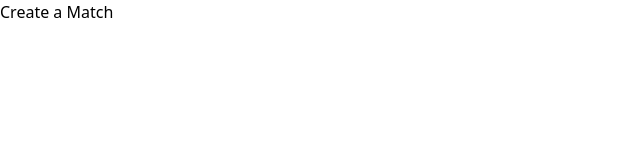
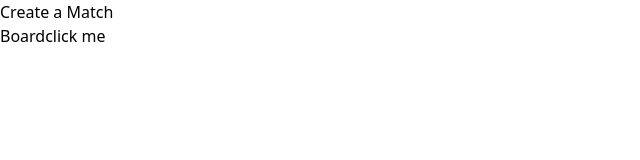
Before and after one commit to pulkitchauhan03/online-chess, a React (Vite) app: page / in a window 1280 px wide. Shown: the top 160 px of the page, without its empty margins (0-640 px from the left). Built offline with nearby package versions, Linux system fonts and the light colour scheme; no server answers; sample sign-in values are in the browser's storage.

Commit message:
Added create and join match (in progress)

```diff
--- a/src/App.tsx
+++ b/src/App.tsx
@@ -1,12 +1,13 @@
 import './App.css'
 import Login from './pages/auth/Login'
 import Signup from './pages/auth/Signup'
-import Home from './pages/match/Home';
+import VerifyMatch from './components/VerifyMatch';
+import NotFound from './components/NotFound';
 import RequireAuth from './components/RequireAuth';
 import { Route, createBrowserRouter, createRoutesFromElements, RouterProvider } from 'react-router-dom';
-import { io } from "socket.io-client";
+import { io, Socket } from "socket.io-client";
 
-const socket = io(import.meta.env.VITE_SOCKET_URL as string, {
+const socket: Socket = io(import.meta.env.VITE_SOCKET_URL as string, {
   auth: {
     'token': localStorage.getItem("token"),
   }
@@ -16,12 +17,13 @@ const router = createBrowserRouter([
   ...createRoutesFromElements(
     <Route path="/" >
       <Route path="/" element={<RequireAuth />} >
-        <Route index element={<Home socket={socket} />} />
+        <Route index element={<VerifyMatch socket={socket} />} />
       </Route>
       <Route path="/auth" >
         <Route path="signup" element={<Signup />} />
         <Route path="login" element={<Login />} />
       </Route >
+      <Route path="*" element={<NotFound />} />
     </Route >
   )
 ])
--- a/src/components/Board.tsx
+++ b/src/components/Board.tsx
@@ -1,5 +1,14 @@
-export default function Board() {
+import { MatchStatus, Move, BoardSide } from "../types/match";
+
+export default function Board({ status, handleMove }: { status: MatchStatus, handleMove: (move: Move) => void }) {
+  console.log(status);
+  const handleClick = (event: unknown) => {
+    console.log(event);
+    handleMove({ side: BoardSide.WHITE, finalPosition: "be3" } as Move);
+  }
   return (
-    <div>Board</div>
+    <div>Board
+      <button onClick={handleClick}>click me</button>
+    </div>
   )
 }
--- /dev/null
+++ b/src/components/NotFound.tsx
@@ -0,0 +1,5 @@
+export default function NotFound() {
+  return (
+    <div>NotFound</div>
+  )
+}
--- a/src/components/RequireAuth.tsx
+++ b/src/components/RequireAuth.tsx
@@ -1,5 +1,5 @@
 import { useLocation, Navigate, Outlet } from 'react-router-dom';
-import useAuth from '../hooks/useAuth';
+import { useAuth } from '../hooks/useAuth';
 
 export default function RequireAuth() {
   const auth = useAuth();
--- /dev/null
+++ b/src/components/VerifyMatch.tsx
@@ -0,0 +1,23 @@
+import { useQuery } from "../hooks/useAuth"
+import { useState, useEffect } from "react"
+import Home from "../pages/match/Home";
+import { MatchStatus } from "../types/match";
+
+export default function VerifyMatch({socket}: {socket: any}) {
+    const [ matchId, setMatchId ] = useState<string | null>(null);
+    const [ matchStatus, setMatchStatus ] = useState<MatchStatus>(MatchStatus.NOT_STARTED);
+    const query = useQuery();
+
+    useEffect(() => {
+        const id = query.get("id");
+        if(id) {
+            // Check if match exists and get match details
+            console.log(id);
+            setMatchId(id);
+        }
+    }, [query]);
+
+    return (
+        <Home socket={socket} matchId={matchId} matchStatus={matchStatus} setMatchStatus={setMatchStatus}></Home>
+    )
+}
--- a/src/hooks/useAuth.ts
+++ b/src/hooks/useAuth.ts
@@ -1,7 +1,13 @@
-const useAuth = () => {
+import { useMemo } from "react";
+import { useLocation } from "react-router-dom";
+
+export const useAuth = () => {
     const username = localStorage.getItem("username");
 
     return ({username})
 }
 
-export default useAuth;
+export const useQuery = () => {
+    const { search } = useLocation();
+    return useMemo(() => new URLSearchParams(search), [search]);
+}
--- a/src/pages/match/Home.tsx
+++ b/src/pages/match/Home.tsx
@@ -1,21 +1,44 @@
-import { useEffect, useState } from "react"
+import { useEffect } from "react"
 import { createMatch } from "../../api";
+import Board from "../../components/Board";
+import { MatchStatus, Move } from "../../types/match";
+import { useNavigate } from "react-router-dom";
 
-export default function Home(props: {socket: any}) {
-  const { socket } = props;
-  const [ matchId, setMatchId ] = useState<string | null>(null);
+export default function Home(props: {socket: any, matchId: string | null, matchStatus: MatchStatus, setMatchStatus: (matchStatus: MatchStatus) => void}) {
+  const { socket, matchId, matchStatus, setMatchStatus } = props;
+  const navigate = useNavigate();
 
   useEffect(() => {
     socket.on("connect", () => {
-      console.log("Connected to server");
+      // console.log("Connected to server");
+      if (matchId) {
+        socket.emit("join", matchId);
+      }
     });
-  }, [socket])
+
+    socket.on("user_joined", (data: any) => {
+      console.log("User joined "), data.userId;
+      setMatchStatus(MatchStatus.IN_PROGRESS);
+    })
+
+    socket.on("user_left", (data: any) => {
+      console.log("User left"), data.userId;
+      setMatchStatus(MatchStatus.NOT_STARTED);
+    });
+
+    socket.on("move", (data: any) => {
+      console.log("Move", data);
+    });
+  }, [socket, matchId, setMatchStatus])
 
   const handleCreate = async () => {
     createMatch().then((response) => {
       if (response.status === 200) {
-        setMatchId(response.data.matchId);
+        // setMatchId(response.data.matchId);
+        // setMatchStatus(MatchStatus.WAITING);
         // socket.emit("join", response.data.matchId);
+        console.log(response.data)
+        navigate(`/?id=${response.data.matchId}`)
       } else {
         console.log("Error creating match");
       }
@@ -24,9 +47,14 @@ export default function Home(props: {socket: any}) {
     });
   }
 
+  const handleMove = (move: Move) => {
+    console.log(move);
+  }
+
   return (
     <div>
       <button onClick={handleCreate}>Create a Match</button>
+      <Board status={matchStatus} handleMove={handleMove}/>
     </div>
   )
 }
--- /dev/null
+++ b/src/types/match.ts
@@ -0,0 +1,17 @@
+export enum MatchStatus {
+    NOT_STARTED = 'not-started',
+    WAITING = 'waiting',
+    IN_PROGRESS = 'in-progress',
+    PAUSED = 'paused',
+    FINISHED = 'finished',
+}
+
+export enum BoardSide {
+    WHITE = 'white',
+    BLACK = 'black',
+}
+
+export interface Move {
+    finalPosition: string;
+    side: BoardSide;
+}
--- a/tsconfig.json
+++ b/tsconfig.json
@@ -15,7 +15,7 @@
     "jsx": "react-jsx",
 
     /* Linting */
-    "strict": true,
+    "strict": false,
     "noUnusedLocals": true,
     "noUnusedParameters": true,
     "noFallthroughCasesInSwitch": true
```
Also changed, not shown: .eslintrc.cjs.
